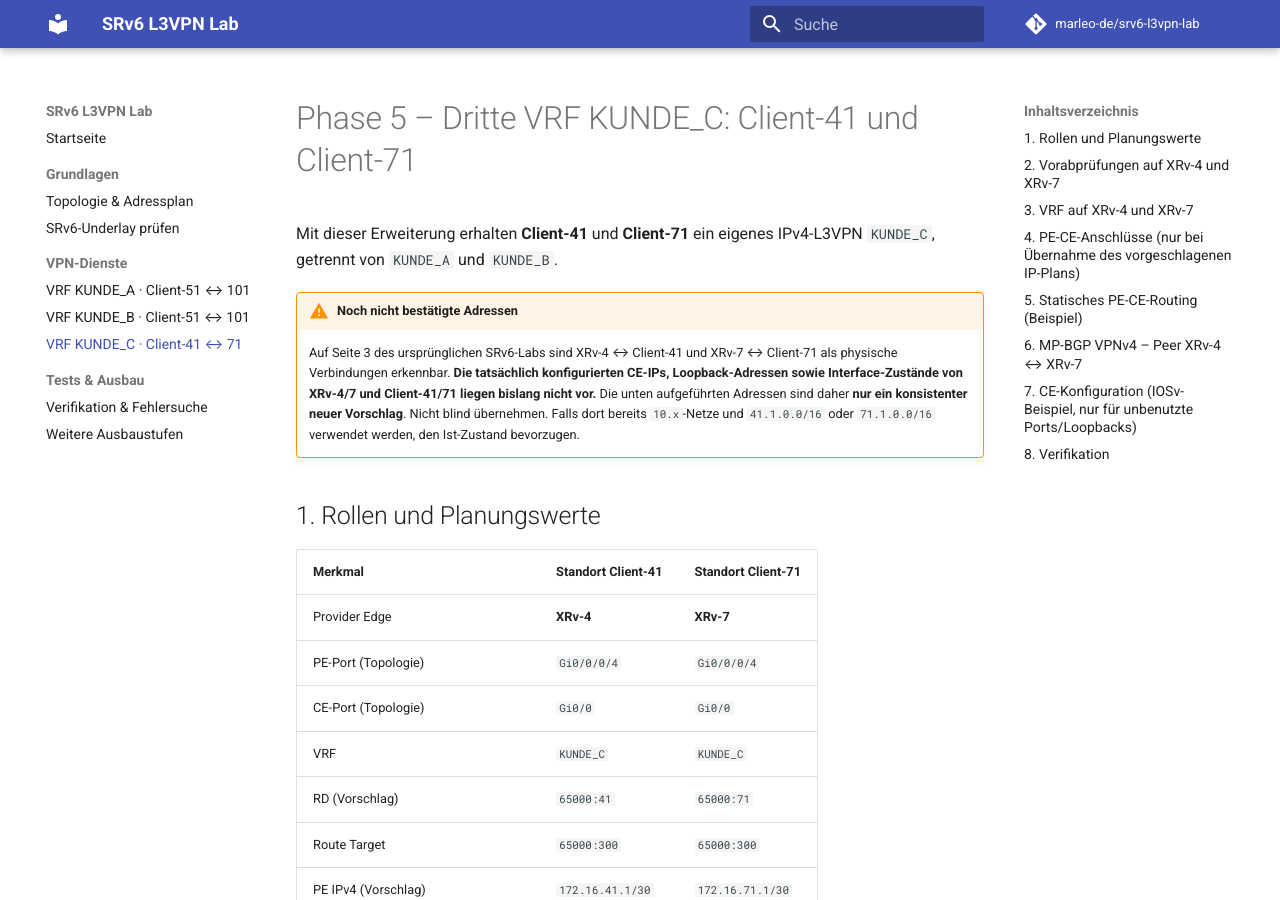
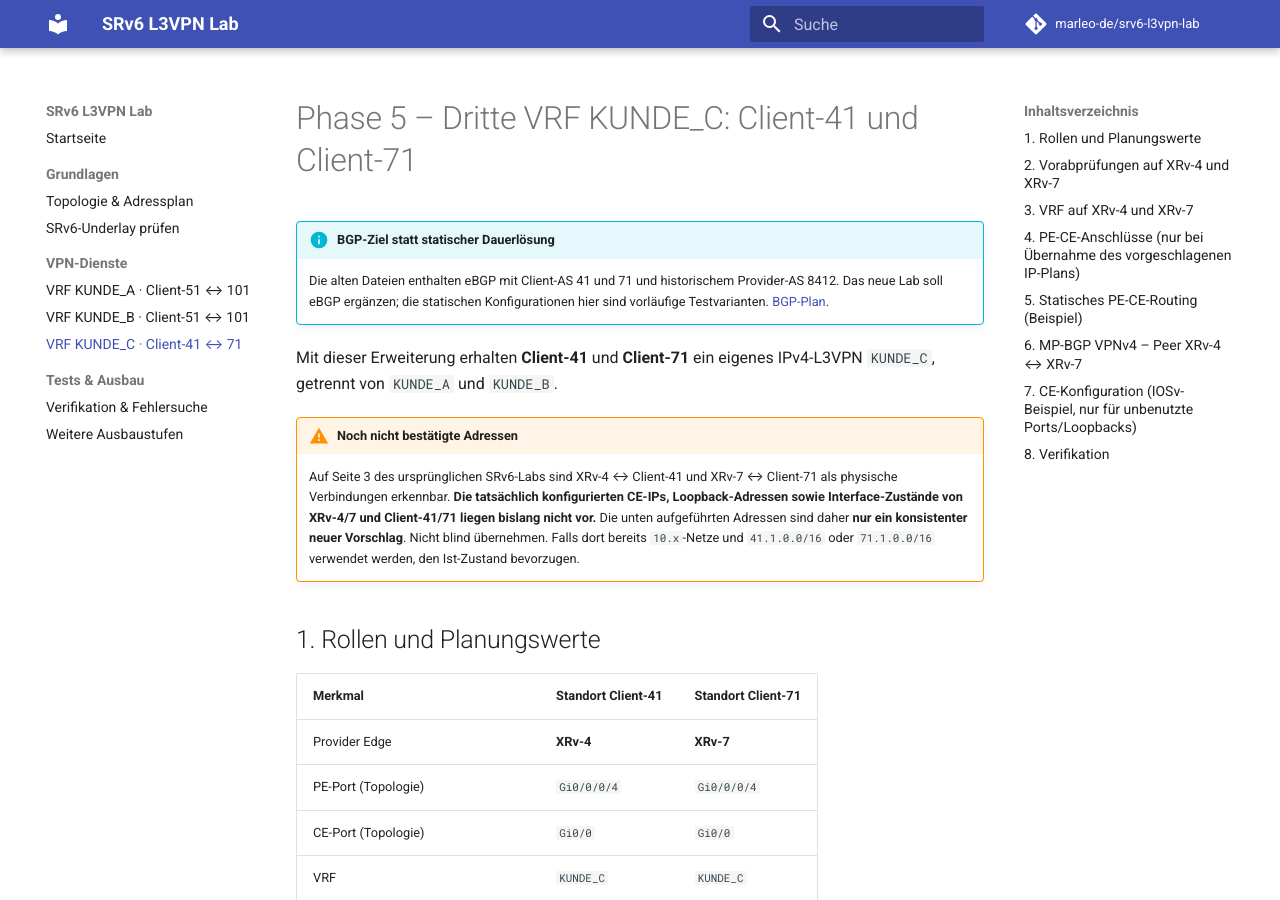
Before and after one commit to marleo-de/srv6-l3vpn-lab, an MkDocs documentation site: the page built from docs/kunde-c.md, in a window 1280 px wide and 900 px high. Built offline with MkDocs 1.6.1 and Material for MkDocs 9.7.7, drawn with Linux system fonts in a browser that asks for light colours; comment, search, counter and statistics services are not loaded.

Commit message:
Clarify BGP lab objective and mark static routes as temporary

```diff
--- a/docs/kunde-c.md
+++ b/docs/kunde-c.md
@@ -1,4 +1,7 @@
 # Phase 5 – Dritte VRF KUNDE_C: Client-41 und Client-71
+
+!!! info "BGP-Ziel statt statischer Dauerlösung"
+    Die alten Dateien enthalten eBGP mit Client-AS 41 und 71 und historischem Provider-AS 8412. Das neue Lab soll eBGP ergänzen; die statischen Konfigurationen hier sind vorläufige Testvarianten. [BGP-Plan](bgp-plan.md).
 
 Mit dieser Erweiterung erhalten **Client-41** und **Client-71** ein eigenes IPv4-L3VPN `KUNDE_C`, getrennt von `KUNDE_A` und `KUNDE_B`.
 
```
